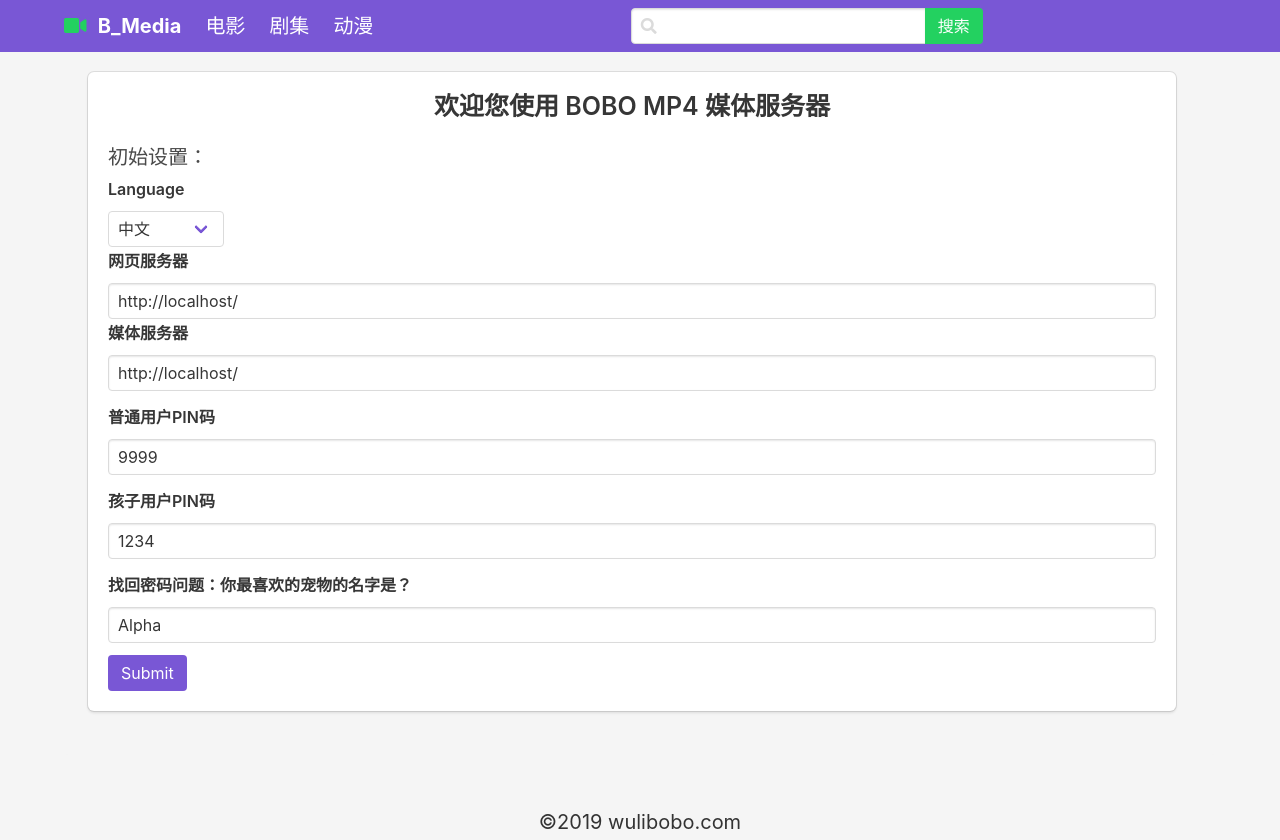
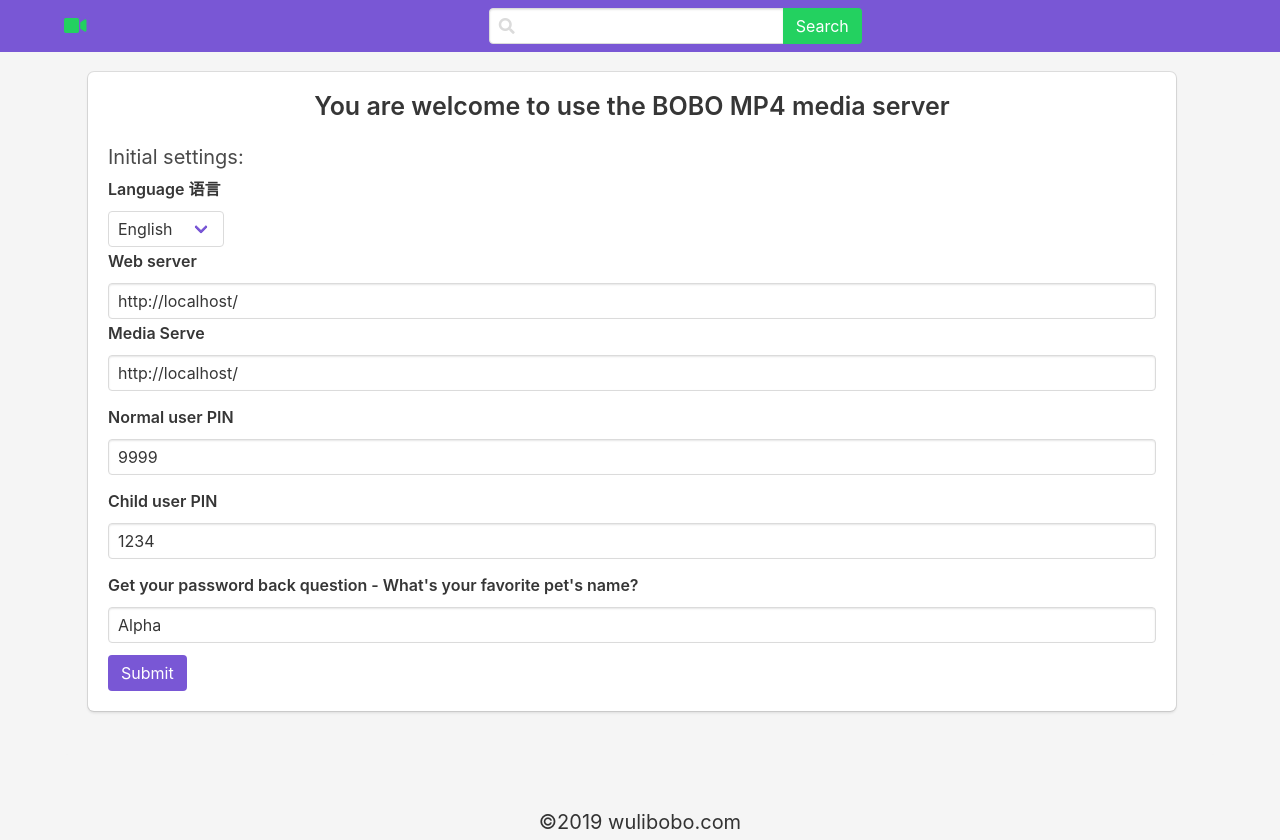
Before and after one commit to yunfan1991/bobo_server, a Flask app: page /login/init in a window 1280 px wide. Run offline with Flask 2, Linux system fonts and the light colour scheme; data that the repository does not hold is empty; some libraries are stand-ins or nearby versions.

Commit message:
update bable

```diff
--- a/app.py
+++ b/app.py
@@ -14,7 +14,7 @@ import datetime, urllib
 
 import json, uuid
 from flask_cors import CORS
-from operator import itemgetter
+from flask_babel import Babel, gettext as _
 
 from utils import get_parse, get_douban, pure_movie_name, get_api, get_host_ip, get_ip
 
@@ -31,14 +31,36 @@ r = redis.Redis(host='127.0.0.1', port=6379, password='', db=0, decode_responses
 
 app = Flask(__name__)
 api = Api(app)
+CORS(app, resources={r"/*": {"origins": "*"}})
 app.config['SECRET_KEY'] = '_5#y2L"F4Q8z\n\xecasfe#@!%]/'
 app.config['_COOKIE_KEY'] = 'eafe(*)YDVV^Y#WFdafdawe-0='
 app.config['COOKIE_NAME'] = 'BOBO_cookie'
 app.config['EXPIRES'] = 315360000
-# app.config['IMG_SERVER'] = "http://106.13.14.178:8003/"
-# app.config['IMG_SERVER'] = "http://192.168.18.191:5000/"
+app.config['LANGUAGES'] = {
+    'en': 'English',
+    'zh': '中文',
+    'ru': 'русский'
+}
+babel = Babel(app)
 
-CORS(app, resources={r"/*": {"origins": "*"}})
+
+@babel.localeselector
+def get_locale():
+    try:
+        language = r.get('language')
+    except:
+        language = None
+    if language is not None:
+        return language
+    else:
+        return 'en'
+    # return request.accept_languages.best_match(app.config['LANGUAGES'].keys())
+
+
+@app.context_processor
+def inject_conf_var():
+    return dict(AVAILABLE_LANGUAGES=app.config['LANGUAGES'],
+                CURRENT_LANGUAGE=r.get('language'))
 
 
 @app.template_filter('url_encode')
@@ -77,9 +99,10 @@ def next_episode(s):
             i = i + 1
             if file_name == item[1]:
                 data = files[i][1]
-                data = session['web_server'] + 'play?movie_address=' + dir_name.replace(':', '/') + '/' + data + '$_$' + files[i][2] + '$_$' + session['host_ip']
-                #data = quote(data)
-                #print('next address', data)
+                data = session['web_server'] + 'play?movie_address=' + dir_name.replace(':', '/') + '/' + data + '$_$' + \
+                       files[i][2] + '$_$' + session['host_ip']
+                # data = quote(data)
+                # print('next address', data)
                 break
     except:
         pass
@@ -161,8 +184,6 @@ def index():
         # return render_template('index.html', movies=movies, server=server)
 
     except Exception as e:
-        # 有错误，要么是cookie没有，要么是电影没有,第一次启动后台的时候，就要把电影更新上来。
-
         print(e)
         # return redirect(url_for('login'))
         return redirect('/login')
@@ -178,11 +199,18 @@ def login():
         # #print(data['pin_code'])
         # #print(settings_obj.normal_pin)
         try:
+            language = data['set_language']
+            if language:
+                r.set('language', language)
+                return redirect('/login/init')
+        except:
+            pass
+        try:
             pd = data['pin_code'] == r.get('normal_pin') or data['pin_code'] == r.get('study_pin')
             study = data['pin_code'] == r.get('study_pin')
             normal = data['pin_code'] == r.get('normal_pin')
         except:
-            flash('认证失败')
+            flash(_('Authentication failed'))
             return redirect('/login')
         if study:
             session['user'] = 'study'
@@ -203,8 +231,13 @@ def login():
                 return response
             redirect
         else:
-            flash('认证失败')
+            flash(_('Authentication failed'))
             return redirect('/login')
+    else:
+        # select Lang
+        if not r.get('language'):
+            return render_template('login.html', set_language=True)
+
     return render_template('login.html')
 
 
@@ -230,9 +263,9 @@ def login_init():
             # add_obj = Seetings.objects.first()
             if str(data) == r.get('q_a'):
                 r.set('is_init', '')
-                flash('认证成功，请重新初始化')
+                flash(_('Certification successful, please reinitialize'))
             else:
-                flash('认证失败，请再想想')
+                flash(_('Authentication failed'))
             return redirect('/login/init')
 
         else:
@@ -250,7 +283,7 @@ def login_init():
             with open('config/api_server.txt', 'w') as f:
                 f.write(data['server_address'])
             r.set('is_init', 'True')
-            flash('参数设置成功，请登录')
+            flash(_('Parameter setup was successful'))
             return redirect('/login')
 
     else:
@@ -283,7 +316,7 @@ def login_by_scan():
             study = data['pin_code'] == r.get('study_pin')
             normal = data['pin_code'] == r.get('normal_pin')
         except:
-            flash('认证失败')
+            flash(_('Authentication failed'))
             return redirect('/login')
         if study:
             session['user'] = 'study'
@@ -299,7 +332,7 @@ def login_by_scan():
             # print(str(cookie_value))
             return response
         else:
-            flash('认证失败', 'warning')
+            flash(_('Authentication failed'))
             return redirect('/login')
 
 
@@ -417,7 +450,6 @@ def m_dir():
     # for dir_name in dir_list:
     print('dir_name', dir_name)
     Files = []
-    # media_server:study:万门中学初中全套:化学:初中化学:dirs
     if dir_name == 'movie' or dir_name == 'cartoon':
         data_new = r.keys(pattern='media_server:' + dir_name + '*:files')
 
@@ -485,9 +517,9 @@ def search():
     dir_name = request.args.get('q')
     # return jsonify(test)
     # for dir_name in dir_list:
-    print('dir_name', dir_name)
+    # print('dir_name', dir_name)
     Files = []
-    # media_server:study:万门中学初中全套:化学:初中化学:dirs
+
     if session['user'] == 'study':
         data_new = r.keys(pattern='media_server:study:*' + dir_name + '*:dirs')
         is_dir = True
@@ -546,13 +578,13 @@ def search():
 # @login_required
 def favorite_add():
     item = request.args.get('item')
-    print('收藏的args', request.args.to_dict())
-    print('收藏的item', item.split(','))
+    # print('收藏的args', request.args.to_dict())
+    # print('收藏的item', item.split(','))
     if json.dumps(item) not in r.lrange(session['user'] + ':favorite', 0, -1):
         r.rpush(session['user'] + ':favorite', json.dumps(item))
-        flash('收藏成功!')
+        flash(_('Success'))
     else:
-        flash('之前已经收藏了!')
+        flash(_("It's been collected before!"))
     return redirect('/favorite')
 
 
@@ -562,7 +594,7 @@ def favorite_del():
     item = request.args.get('item')
     r.lrem(session['user'] + ':favorite', 0, json.dumps(item))
     if json.dumps(item) not in r.lrange(session['user'] + ':favorite', 0, -1):
-        flash('删除成功!')
+        flash(_('Deleted!'))
     return redirect('/favorite')
 
 
@@ -620,7 +652,6 @@ def play():
     # print(request.args)
     movie_address = request.args['movie_address']
     if '$_$' in movie_address:
-        #movie_address=/tv/大明王朝1566/大明王朝1566-11.mp4$_$uid=4380a1441a5dee5b299729e3bdc0b617$_$server=http://192.168.203.25:8567/
         temp_list = movie_address.split('$_$')
         movie_address = temp_list[0]
         server = temp_list[-1]
@@ -630,9 +661,6 @@ def play():
         uid = request.args['uid']
     movie_address = url_replace_1(movie_address)
 
-    # movie_address = movie_address.encode('utf-8')
-    # #print(movie_address)
-    # movie_address = movie_address.replace("%26", "&")
     if 'http://' not in server:
         server = 'http://' + request.args['server']
     movie_address = server + movie_address
--- /dev/null
+++ b/babel.cfg
@@ -0,0 +1,3 @@
+[python: **.py]
+[jinja2: **/templates/**.html]
+extensions=jinja2.ext.autoescape,jinja2.ext.with_
--- a/templates/login_init.html
+++ b/templates/login_init.html
@@ -17,25 +17,30 @@
                                 <form class="form-control" action="/login/init" method="post">
 
                                     {% if not is_init %}
-                                    <div class="has-text-centered"><h4>欢迎您使用 BOBO MP4 媒体服务器</h4></div>
-                                    <div>初始设置：</div>
+                                    <div class="has-text-centered"><h4>{% trans %}You are welcome to use the BOBO MP4 media server{% endtrans%}</h4></div>
+                                    <div>{% trans %}Initial settings:{% endtrans%}</div>
                                     <div>
-                                        <label class="label">Language</label>
+                                        <label class="label">Language 语言</label>
 
                                         <div class="control">
                                             <div class="select">
 
                                                 <select name="language">
-                                                    <option value="Chinese">中文</option>
-                                                    <option value="English">English</option>
-                                                    <option value="Russian">русский</option>
+                                                   {% for key, language in AVAILABLE_LANGUAGES.items() %}
+                                                            {% if CURRENT_LANGUAGE == key %}
+                                                                <option value="{{ key }}"
+                                                                        selected>{{ language }}</option>
+                                                            {% else %}
+                                                                <option value="{{ key }}">{{ language }}</option>
+                                                            {% endif %}
+                                                        {% endfor %}
                                                 </select>
 
                                         </div>
 
 
                                     </div>
-                                    <label class="label">网页服务器</label>
+                                    <label class="label">{% trans %}Web server{% endtrans%}</label>
                                     <div class="control">
                                         <input autocomplete="on" name="server_address" class="input" type="text"
                                                value="{{ request.headers['Referer'].split('login')[0] }}">
@@ -43,7 +48,7 @@
                             </div>
 
                             <div class="field">
-                                <label class="label">媒体服务器</label>
+                                <label class="label">{% trans %}Media Serve{% endtrans%}</label>
                                 <div class="control">
                                     <input autocomplete="on" name="media_server" class="input" type="text"
                                            value="{{request.headers['Referer'].split('login')[0].replace('8568','8567')}}">
@@ -51,7 +56,7 @@
                             </div>
 
                             <div class="field">
-                                <label class="label">普通用户PIN码</label>
+                                <label class="label">{% trans %}Normal user PIN{% endtrans%}</label>
                                 <div class="control">
                                     <input autocomplete="on" name="normal_pin" class="input" type="text"
                                            value="9999">
@@ -59,7 +64,7 @@
                             </div>
 
                             <div class="field">
-                                <label class="label">孩子用户PIN码</label>
+                                <label class="label">{% trans %}Child user PIN{% endtrans%}</label>
                                 <div class="control">
                                     <input autocomplete="on" name="study_pin" class="input" type="text"
                                            value="1234">
@@ -68,7 +73,7 @@
 
 
                             <div class="field">
-                                <label class="label">找回密码问题：你最喜欢的宠物的名字是？</label>
+                                <label class="label">{% trans %}Get your password back question - What's your favorite pet's name?{% endtrans%}</label>
                                 <div class="control">
                                     <input autocomplete="on" name="q_a" class="input" type="text"  value="Alpha">
                                 </div>
@@ -76,7 +81,7 @@
                                     {% else %}
 
                                        <div class="field">
-                                <label class="label">找回密码问题：你最喜欢的宠物的名字是？</label>
+                                <label class="label">{% trans %}Get your password back question - What's your favorite pet's name?{% endtrans%}</label>
                                 <div class="control">
                                     <input autocomplete="on" name="q_a" class="input" type="text">
                                 </div>
@@ -87,7 +92,7 @@
 
 
                             <div class="control is-centered">
-                                <button class="button is-primary">Submit</button>
+                                <button class="button is-primary">{% trans %}Submit{% endtrans%}</button>
                             </div>
                             </form>
 
--- a/templates/nav_bar.html
+++ b/templates/nav_bar.html
@@ -2,20 +2,20 @@
     <div class="container">
         <div class="navbar-brand">
             <a class="navbar-item  has-icon " href="/">
-                <strong class="has-text-success"><i class="fas fa-video is-large"></i></strong>&nbsp;&nbsp;<strong
-                    class="has-text-white">B_Media</strong>
+                <strong class="has-text-success"><i class="fas fa-video is-large"></i></strong>
             </a>
 <a class="navbar-item bd-navbar-item-documentation" href="/m/?dir=movie">
-
-                        电影 </a>
+ {% if session['user'] == 'normal' %}
+                        {% trans %}Movie{% endtrans%} </a>
 
                     <a class="navbar-item bd-navbar-item-documentation" href="/m/?dir=tv">
 
-                        剧集 </a>
+                        {% trans %}Episode{% endtrans%} </a>
 
                     <a class="navbar-item bd-navbar-item-documentation " href="/m/?dir=cartoon">
 
-                        动漫 </a>
+                        {% trans %}Animation{% endtrans%} </a>
+        {% endif %}
             <a role="button" class="navbar-burger is-primary" aria-label="menu" aria-expanded="false"
                onclick="document.querySelector('.navbar-menu').classList.toggle('is-active'); document.querySelector('.navbar-burger').classList.toggle('is-active');">
                 <span aria-hidden="true"></span>
@@ -28,30 +28,25 @@
             <div class="navbar-start">
                 {% if session['user'] == 'normal' %}
 
-
-
                     <a class="navbar-item bd-navbar-item-documentation " href="/m/?dir=show">
 
-                        综艺 </a>
+                        {% trans %}Show{% endtrans%} </a>
                     <a class="navbar-item bd-navbar-item-documentation  is-hidden-mobile" href="/m/?dir=mtv">
-                        MTV </a>
+                        {% trans %}MTV{% endtrans%} </a>
                     <a class="navbar-item bd-navbar-item-documentation  is-hidden-mobile" href="/m/?dir=audio">
-                        音频 </a>
+                        {% trans %}Audio{% endtrans%} </a>
                     <a class="navbar-item bd-navbar-item-documentation  is-hidden-mobile" href="/m/?dir=doc">
 
-                        纪录 </a>
+                        {% trans %}Doc{% endtrans%} </a>
 
                     <a class="navbar-item bd-navbar-item-documentation" href="/m/?dir=special">
 
-                        专题 </a>
+                        {% trans %}Special{% endtrans%} </a>
                 {% endif %}
                 {% if session['user'] %}
                     <a class="navbar-item bd-navbar-item-documentation" href="/m/?dir=study">
 
-                        学习 </a>
-
-
-
+                        {% trans %}Study{% endtrans%} </a>
 
                 {% endif %}
 
@@ -67,7 +62,7 @@
                     >
                     </div>
                     <div class="control">
-                        <button class="button is-success" type="submit">搜索</button>
+                        <button class="button is-success" type="submit">{% trans %}Search{% endtrans%}</button>
 
                     </div>
                 </form>
@@ -79,12 +74,12 @@
                 {% if session['user'] %}
 
                     <div class="navbar-item is-mobile has-background-primary">
-                        <a class="has-text-white is-desktop" href="/favorite">收藏</a>
+                        <a class="has-text-white is-desktop" href="/favorite">{% trans %}Collect{% endtrans%}</a>
                     </div>
 
                     <div class="navbar-item has-dropdown is-hoverable">
                         <a class="navbar-link" href="#">
-                            看过
+                            {% trans %}Seen{% endtrans%}
                         </a>
 
                         <div class="navbar-dropdown is-boxed dropdown-menu" style="width: 20vw">
@@ -104,14 +99,14 @@
 
                             </script>
                             <hr class="navbar-divider">
-                            &nbsp;&nbsp;<a href="javascript:localStorage.clear();" onClick="alert('清除成功')">清除记录</a>
+                            &nbsp;&nbsp;<a href="javascript:localStorage.clear();" onClick="alert('{% trans %}Cleared{% endtrans%}')">{% trans %}Clear{% endtrans%}</a>
 
                         </div>
                     </div>
 
 
                     <div class="navbar-item is-mobile has-background-primary">
-                        <a class="has-text-white is-desktop" href="/logout">退出</a>
+                        <a class="has-text-white is-desktop" href="/logout">{% trans %}Logout{% endtrans%}</a>
                     </div>
 
                 {% endif %}
--- a/templates/player.html
+++ b/templates/player.html
@@ -14,10 +14,11 @@
 {% if movie.split('.')[-1] in ['rmvb','avi','dat','rm'] %}
 <br>
     <br>
-    <div class="text-center">抱歉，不支持播放'rmvb','avi','dat','rm'格式文件。请尽量使用'mp4'文件。</div>
+    <div class="text-center">{% trans %}Sorry, it is not supported to play 'rmvb', 'avi', 'dat', 'rm' format files. Try to use the 'mp4' file.{% endtrans%}</div>
 
     <br>
-请下载文件到本地播放：
+    {% trans %}Please download the file to play locally:{% endtrans%}
+
     <a href="{{ movie }}">{{ movie }}</a>
 
 {% else %}
```
Also changed, not shown: templates/login.html (+26 -4 lines), templates/base.html (line endings or trailing spaces), translations/ru/LC_MESSAGES/messages.po (added), translations/zh/LC_MESSAGES/messages.po (added), 6 other files.
